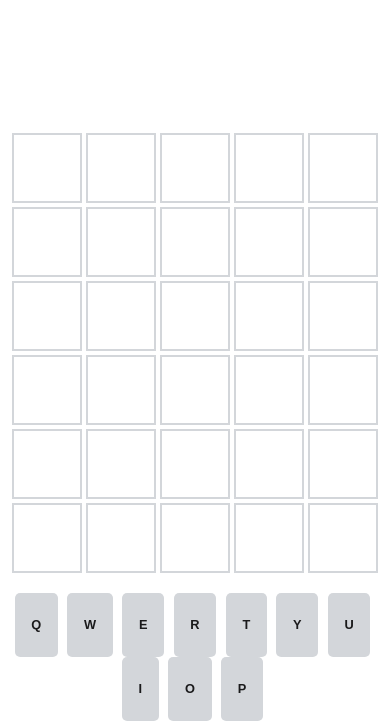
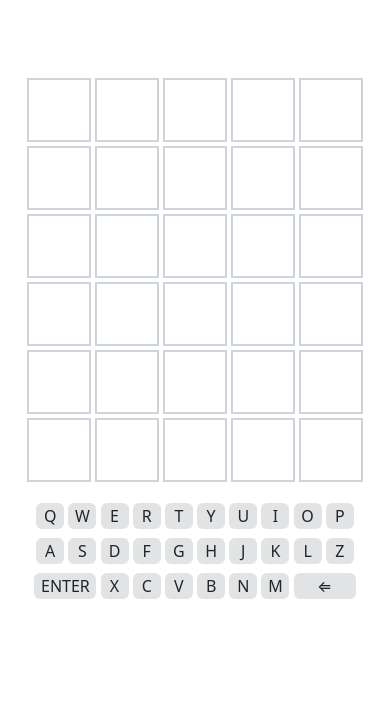
Before and after one commit to pmgj/Wordle, a plain HTML site: page index.html in a window 390 px wide. Shown: the part 79-805 px from the top of the page. Drawn offline with nearby package versions, Linux system fonts and the light colour scheme.

Commit message:
Improved version

```diff
--- a/index.css
+++ b/index.css
@@ -1,29 +1,11 @@
-body {
-    --color-tone-2: #d3d6da;
-    --color-tone-3: #878a8c;
-    --key-text-color: #1a1a1b;
-    --correct-color: #6aaa64;
-    --present-color: #c9b458;
-    --absent-color: #787c7e;
-    --code-color: white;
-    --border-size: 2px;
-    font-family: "Clear Sans", "Helvetica Neue", Arial, sans-serif;
-}
-
-h1 {
-    text-align: center;
-    text-transform: uppercase;
-    letter-spacing: 0.1em;
-    font-size: 2.2em;
-}
-
 table {
     margin: 1em auto;
     border-spacing: 0.3em;
+    border-collapse: separate;
 }
 
 td {
-    border: var(--border-size) solid var(--color-tone-2);
+    border: 2px solid var(--bs-dark-bg-subtle);
     text-transform: uppercase;
     width: 2em;
     height: 2em;
@@ -33,55 +15,45 @@ td {
 }
 
 td:not(:empty) {
-    border: var(--border-size) solid var(--color-tone-3);
+    border-color: var(--bs-secondary-color);
 }
 
-td:not(:empty).absent {
-    border: var(--border-size) solid var(--absent-color);
-}
-
-td:not(:empty).correct {
-    border: var(--border-size) solid var(--correct-color);
-}
-
-td:not(:empty).present {
-    border: var(--border-size) solid var(--present-color);
-}
-
-.row {
-    margin-bottom: 0.5em;
+#keyboard {
     text-align: center;
 }
 
-button {
-    font-size: 0.8em;
-    font-weight: bold;
-    border: 0;
-    padding: 1.3em;
-    margin-right: 0.4em;
-    height: 5em;
-    border-radius: 0.4em;
-    cursor: pointer;
-    background-color: var(--color-tone-2);
-    color: var(--key-text-color);
+#keyboard div {
+    margin-bottom: 0.5em;
 }
 
-.correct {
-    background-color: var(--correct-color);
-    border: var(--border-size) solid var(--correct-color);
-    color: var(--code-color);
+#keyboard div button {
+    margin: 2px;
+    font-size: 20px;
+    width: 32px;
+    padding: 5px;
 }
 
-.present {
-    background-color: var(--present-color);
-    border: var(--border-size) solid var(--present-color);
-    color: var(--code-color);
+#keyboard div button[data-value="Enter"],
+#keyboard div button[data-value="Backspace"] {
+    width: 72px;
 }
 
-.absent {
-    background-color: var(--absent-color);
-    border: var(--border-size) solid var(--absent-color);
-    color: var(--code-color);
+@media (max-width: 400px) {
+    #keyboard div button {
+        margin: 0;
+        width: 28px;
+        padding: 0;
+        font-size: 1rem;
+    }
+
+    #keyboard div button[data-value="Enter"],
+    #keyboard div button[data-value="Backspace"] {
+        width: 62px;
+    }
+}
+
+.btn-warning {
+    color: white;
 }
 
 td[data-animation="pop"] {
@@ -91,13 +63,13 @@ td[data-animation="pop"] {
 
 td[data-animation="flip-in"] {
     animation-name: FlipIn;
-    animation-duration: 250ms;
+    animation-duration: 200ms;
     animation-timing-function: ease-in;
 }
 
 td[data-animation="flip-out"] {
     animation-name: FlipOut;
-    animation-duration: 250ms;
+    animation-duration: 200ms;
     animation-timing-function: ease-in;
 }
 
@@ -121,7 +93,6 @@ td[data-animation="bounce"] {
     display: flex;
     align-items: center;
     justify-content: center;
-    text-align: center;
     transition: color 1s, background-color 1s;
 }
 
--- a/index.html
+++ b/index.html
@@ -5,53 +5,57 @@
     <title>Wordle</title>
     <meta charset="UTF-8">
     <meta name="viewport" content="width=device-width, initial-scale=1.0">
+    <link href="https://cdn.jsdelivr.net/npm/bootstrap@5.3.3/dist/css/bootstrap.min.css" rel="stylesheet"
+        integrity="sha384-QWTKZyjpPEjISv5WaRU9OFeRpok6YctnYmDr5pNlyT2bRjXh0JMhjY6hW+ALEwIH" crossorigin="anonymous">
     <link rel="stylesheet" type="text/css" href="index.css">
     <link rel="icon" type="image/svg" href="favicon.svg">
     <script type="module" src="scripts/GUI.js"></script>
 </head>
 
 <body>
-    <h1>Wordle</h1>
+    <main>
+        <h1 class="text-center">Wordle</h1>
         <div id="message">&nbsp;</div>
         <table>
             <tbody></tbody>
         </table>
         <div id="keyboard">
-        <div class="row">
-            <button data-value="q">Q</button>
-            <button data-value="w">W</button>
-            <button data-value="e">E</button>
-            <button data-value="r">R</button>
-            <button data-value="t">T</button>
-            <button data-value="y">Y</button>
-            <button data-value="u">U</button>
-            <button data-value="i">I</button>
-            <button data-value="o">O</button>
-            <button data-value="p">P</button>
+            <div>
+                <button class="btn bg-secondary-subtle" data-value="q">Q</button>
+                <button class="btn bg-secondary-subtle" data-value="w">W</button>
+                <button class="btn bg-secondary-subtle" data-value="e">E</button>
+                <button class="btn bg-secondary-subtle" data-value="r">R</button>
+                <button class="btn bg-secondary-subtle" data-value="t">T</button>
+                <button class="btn bg-secondary-subtle" data-value="y">Y</button>
+                <button class="btn bg-secondary-subtle" data-value="u">U</button>
+                <button class="btn bg-secondary-subtle" data-value="i">I</button>
+                <button class="btn bg-secondary-subtle" data-value="o">O</button>
+                <button class="btn bg-secondary-subtle" data-value="p">P</button>
             </div>
-        <div class="row">
-            <button data-value="a">A</button>
-            <button data-value="s">S</button>
-            <button data-value="d">D</button>
-            <button data-value="f">F</button>
-            <button data-value="g">G</button>
-            <button data-value="h">H</button>
-            <button data-value="j">J</button>
-            <button data-value="k">K</button>
-            <button data-value="l">L</button>
+            <div>
+                <button class="btn bg-secondary-subtle" data-value="a">A</button>
+                <button class="btn bg-secondary-subtle" data-value="s">S</button>
+                <button class="btn bg-secondary-subtle" data-value="d">D</button>
+                <button class="btn bg-secondary-subtle" data-value="f">F</button>
+                <button class="btn bg-secondary-subtle" data-value="g">G</button>
+                <button class="btn bg-secondary-subtle" data-value="h">H</button>
+                <button class="btn bg-secondary-subtle" data-value="j">J</button>
+                <button class="btn bg-secondary-subtle" data-value="k">K</button>
+                <button class="btn bg-secondary-subtle" data-value="l">L</button>
+                <button class="btn bg-secondary-subtle" data-value="z">Z</button>
             </div>
-        <div class="row">
-            <button data-value="Enter">ENTER</button>
-            <button data-value="z">Z</button>
-            <button data-value="x">X</button>
-            <button data-value="c">C</button>
-            <button data-value="v">V</button>
-            <button data-value="b">B</button>
-            <button data-value="n">N</button>
-            <button data-value="m">M</button>
-            <button data-value="Backspace">&DoubleLeftArrow;</button>
+            <div>
+                <button class="btn bg-secondary-subtle" data-value="Enter">ENTER</button>
+                <button class="btn bg-secondary-subtle" data-value="x">X</button>
+                <button class="btn bg-secondary-subtle" data-value="c">C</button>
+                <button class="btn bg-secondary-subtle" data-value="v">V</button>
+                <button class="btn bg-secondary-subtle" data-value="b">B</button>
+                <button class="btn bg-secondary-subtle" data-value="n">N</button>
+                <button class="btn bg-secondary-subtle" data-value="m">M</button>
+                <button class="btn bg-secondary-subtle" data-value="Backspace">&DoubleLeftArrow;</button>
             </div>
         </div>
+    </main>
 </body>
 
 </html>
--- a/scripts/GUI.js
+++ b/scripts/GUI.js
@@ -37,12 +37,16 @@ class GUI {
                 let tr = this.tbody.rows[this.currentRow];
                 for (let i = 0; i < tr.cells.length; i++) {
                     tr.cells[i].dataset.animation = "shake";
+                    tr.cells[i].onanimationend = () => {
+                        tr.cells[i].dataset.animation = "";
+                    };
                 }
             }
         }
     }
     showWord(mr) {
-        let styles = ["absent", "present", "correct"];
+        let bgStyles = ["bg-secondary", "bg-warning", "bg-success"];
+        let bdStyles = ["border-secondary", "border-warning", "border-success"];
         let endOfGame = () => {
             this.currentRow++;
             this.currentCol = 0;
@@ -52,21 +56,21 @@ class GUI {
                 case Winner.WIN:
                     window.onkeyup = undefined;
                     message.textContent = "Congratulations!";
-                    message.className = "correct";
+                    message.className = "bg-success text-white";
                     message.style.visibility = "visible";
                     let i = 1, td = this.tbody.rows[this.currentRow - 1].cells[0];
                     let endanim = cell => {
                         cell.dataset.animation = "bounce";
                         if (cell.nextSibling) {
-                            setTimeout(() => endanim(cell.nextSibling), i++ * 150);
+                            setTimeout(() => endanim(cell.nextSibling), i++ * 100);
                         }
                     };
                     endanim(td);
                     break;
                 case Winner.LOSE:
                     window.onkeyup = undefined;
-                    message.textContent = `You lose! Correct word: ${mr.code}`;
-                    message.className = "absent";
+                    message.textContent = `You lose! Correct word: ${mr.code.toUpperCase()}`;
+                    message.className = "bg-secondary text-white";
                     message.style.visibility = "visible";
                     break;
             }
@@ -76,7 +80,10 @@ class GUI {
                 let index = mr.hint[i];
                 let letter = this.currentWord[i].toLowerCase();
                 let b = document.querySelector(`button[data-value='${letter}']`);
-                b.className = styles[index];
+                b.classList.remove("bg-secondary-subtle");
+                b.classList.remove("btn-warning");
+                let bStyles = ["btn-secondary", "btn-warning", "btn-success"];
+                b.classList.add(bStyles[index]);
                 let td = this.tbody.rows[this.currentRow].cells[i];
                 td.onanimationend = undefined;
             }
@@ -86,7 +93,9 @@ class GUI {
             cell.dataset.animation = "flip-in";
             cell.onanimationend = () => {
                 cell.dataset.animation = "flip-out";
-                cell.className = styles[mr.hint[cell.cellIndex]];
+                cell.classList.add("text-white");
+                cell.classList.add(bgStyles[mr.hint[cell.cellIndex]]);
+                cell.classList.add(bdStyles[mr.hint[cell.cellIndex]]);
                 cell.onanimationend = () => {
                     if (cell.nextSibling) {
                         animation(cell.nextSibling);
@@ -135,7 +144,6 @@ class GUI {
         window.onkeyup = this.keyPressed.bind(this);
         let buttons = document.querySelectorAll("button");
         buttons.forEach(b => b.onclick = this.buttonPressed.bind(this));
-        console.log(this.wordle.secret);
     }
 }
 let gui = new GUI();
--- a/scripts/Wordle.js
+++ b/scripts/Wordle.js
@@ -20,10 +20,30 @@ export default class Wordle {
         if (!this.words.includes(value)) {
             throw new NotInWordListError();
         }
-        let result = [];
+        let result = [-1, -1, -1, -1, -1];
         for (let i = 0; i < this.secret.length; i++) {
             let number = value[i];
-            result.push(!this.secret.includes(number) ? 0 : number === this.secret[i] ? 2 : 1);
+            if (!this.secret.includes(number)) {
+                result[i] = 0;
+            } else if (number === this.secret[i]) {
+                result[i] = 2;
+            }
+        }
+        for (let i = 0; i < result.length; i++) {
+            if (result[i] === -1) {
+                let v1 = [...this.secret].filter(v => v === value[i]).length;
+                let v2 = [...value].filter(v => v === value[i]).length;
+                if (v1 >= v2) {
+                    result[i] = 1;
+                } else {
+                    let index = value.indexOf(value[i], i + 1);
+                    if (index !== -1 && result[index] === -1) {
+                        result[i] = 1;
+                    } else {
+                        result[i] = 0;
+                    }
+                }
+            }
         }
         this.tries++;
         if (result.every(e => e === 2)) {
```
Lines whose indentation alone changed are shown as unchanged.
